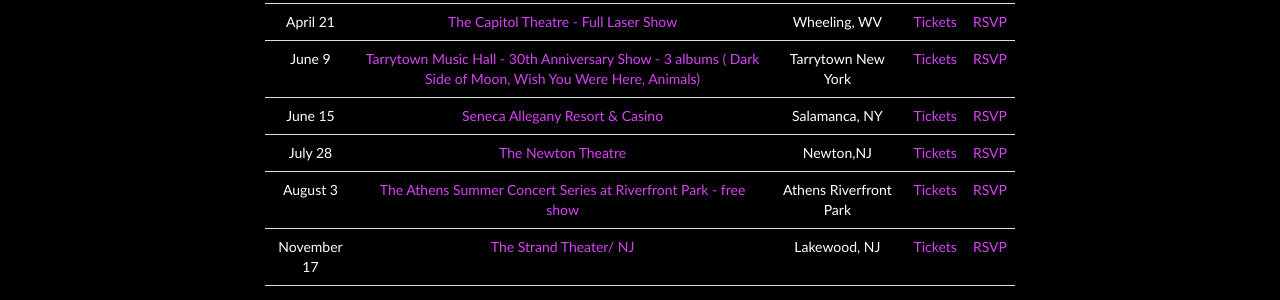
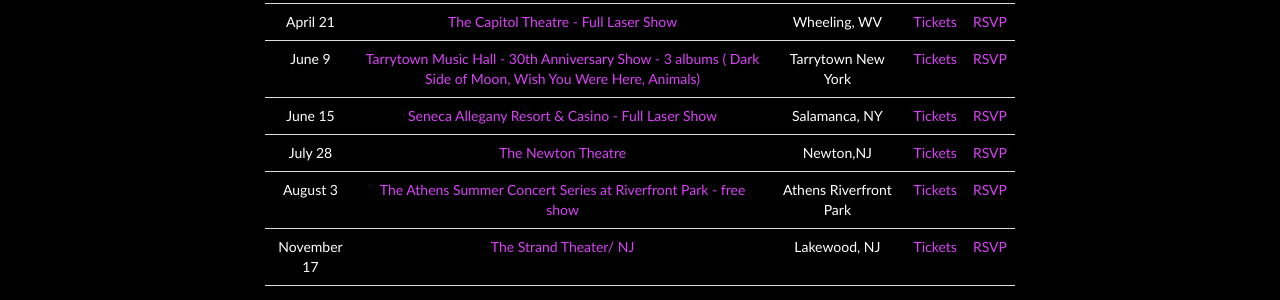
Before and after one commit to machineweb/machineweb.github.io, a Jekyll site: the page built from index.html, in a window 1280 px wide and 900 px high, scrolled down 993 px. Shown: the part 153-453 px from the top of the window. Built offline with Jekyll 4.4.1, drawn with Linux system fonts in a browser that asks for light colours; comment, search, counter and statistics services are not loaded.

Commit message:
Updated tour

```diff
--- a/_data/tour.yml
+++ b/_data/tour.yml
@@ -3348,7 +3348,7 @@
     order: "1528520400000"
 
   - date: "June 15 2018"
-    venue: "Seneca Allegany Resort & Casino"
+    venue: "Seneca Allegany Resort & Casino - Full Laser Show"
     venue-url: "https://senecaalleganycasino.com/entertainment/"
     location: "Salamanca, NY"
     tickets-url: "https://senecaalleganycasino.com/entertainment/"
```
